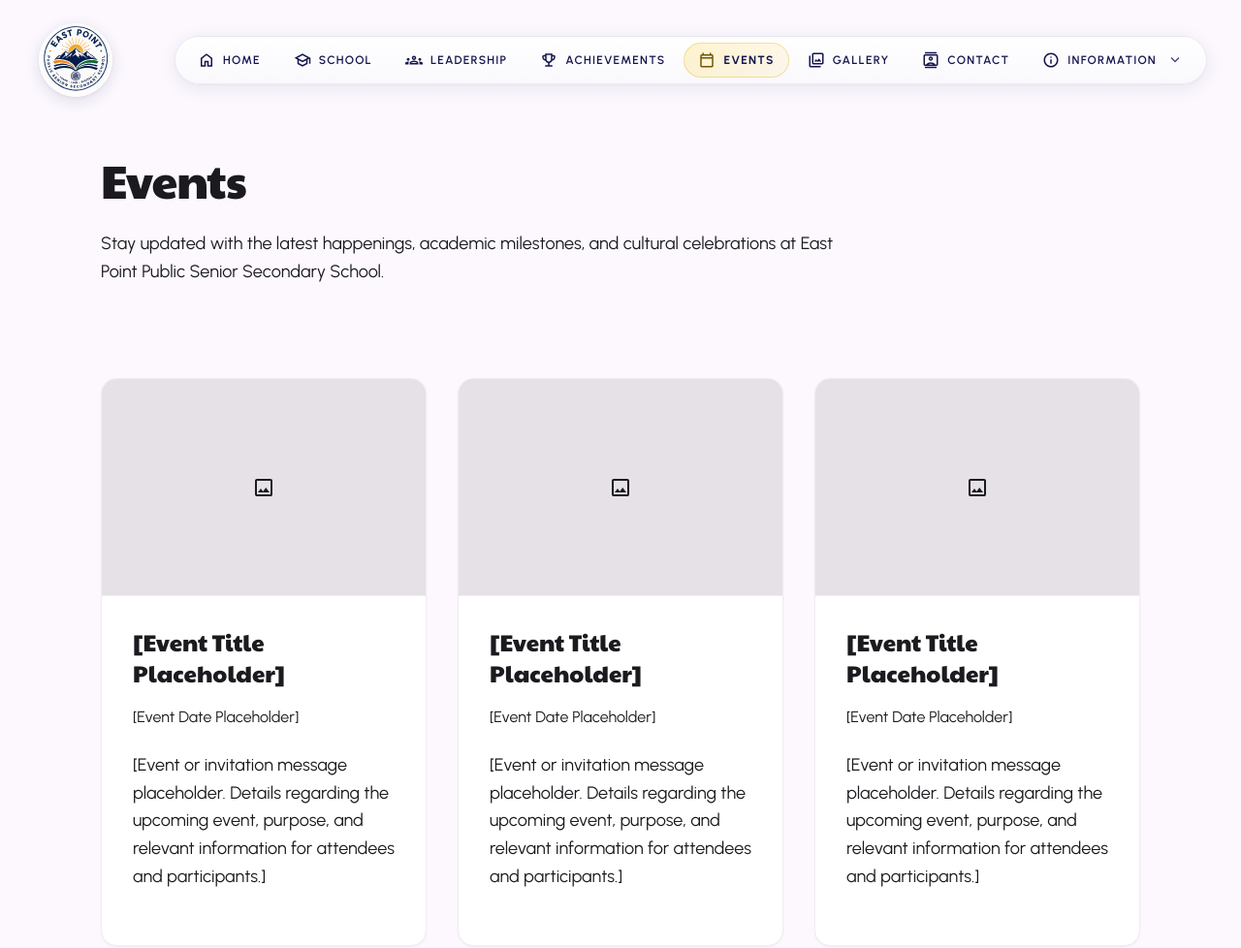
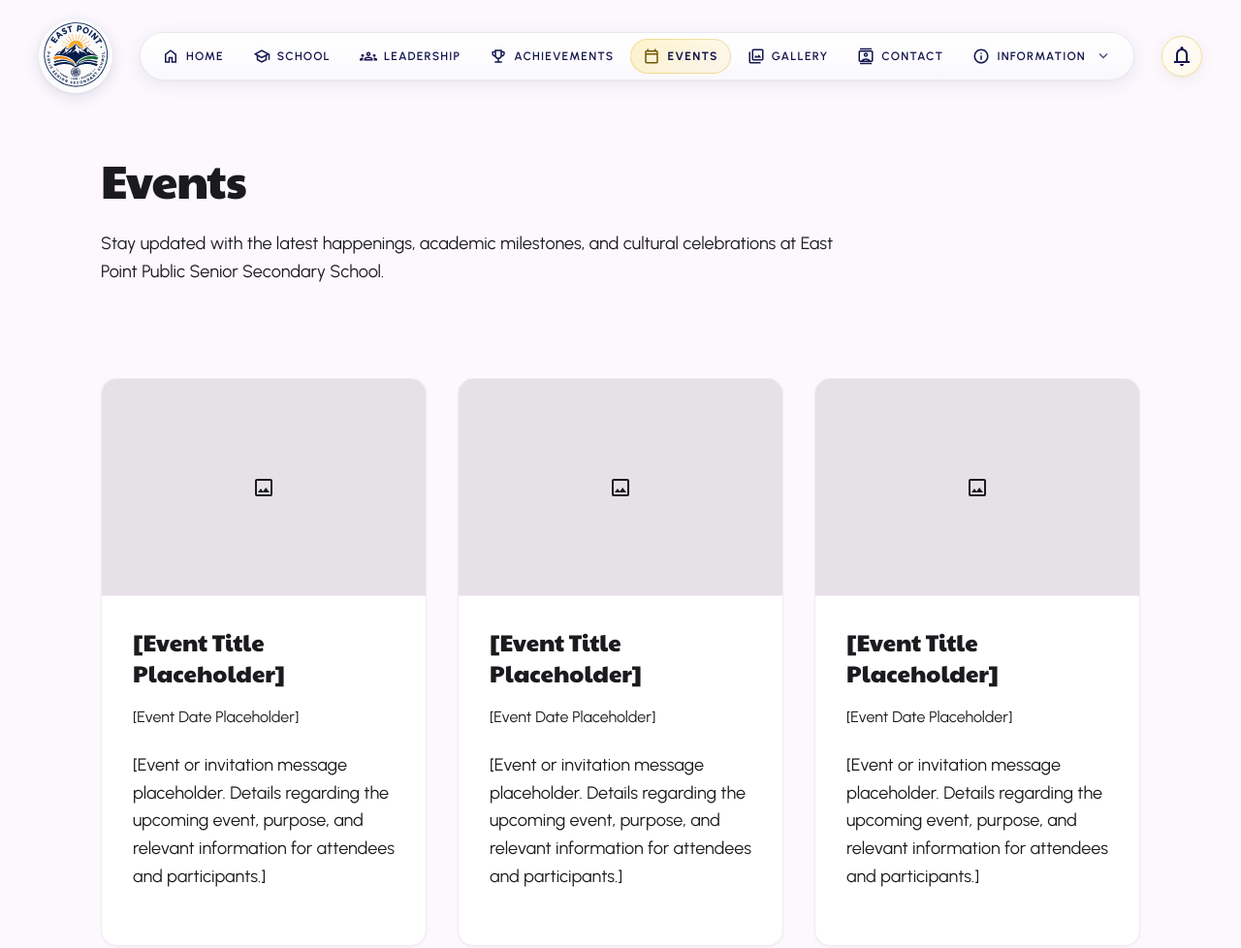
Before and after one commit to KamalAngaria/My-School, a website: page pages/public/events.html in a window 1280 px wide. Shown: the top 978 px of the page at 97% size. Drawn offline with Linux system fonts and the light colour scheme.

Commit message:
fix: desktop header three-region layout — logo, nav, notification no longer overlap

```diff
--- a/styles/components/header.css
+++ b/styles/components/header.css
@@ -3,10 +3,12 @@
 .public-header {
     position: fixed;
     top: 0;
+    left: 0;
+    right: 0;
     width: 100%;
     z-index: 50;
     pointer-events: none;
-    margin-top: 1.5rem;
+    padding-top: 1.25rem;
 }
 
 .public-header__container {
@@ -16,14 +18,30 @@
     display: flex;
     justify-content: space-between;
     align-items: center;
+    width: 100%;
 }
 
 @media (min-width: 1024px) {
     .public-header__container {
+        max-width: none;
+        padding: 0 1.25rem;
+        display: grid;
+        grid-template-columns: auto 1fr auto;
+        align-items: center;
+        column-gap: 1.5rem;
+    }
+}
+
+@media (min-width: 1280px) {
+    .public-header__container {
         padding: 0 var(--spacing-margin-desktop);
-        display: grid;
-        grid-template-columns: 1fr auto 1fr;
-        gap: 4rem;
+        column-gap: 2rem;
+    }
+}
+
+@media (min-width: 1536px) {
+    .public-header__container {
+        column-gap: 2.5rem;
     }
 }
 
@@ -32,15 +50,23 @@
     display: flex;
     align-items: center;
     justify-content: center;
-    width: 4.75rem;
-    height: 4.75rem;
+    width: 4.25rem;
+    height: 4.25rem;
     border-radius: var(--radius-full);
     overflow: hidden;
     background: transparent;
     border: none;
     box-shadow: 0 4px 16px rgba(20, 21, 78, 0.12), 0 1px 4px rgba(20, 21, 78, 0.06);
     padding: 0;
+    flex-shrink: 0;
     transition: transform 0.2s ease, box-shadow 0.2s ease;
+}
+
+@media (min-width: 1280px) {
+    .public-header__logo {
+        width: 4.75rem;
+        height: 4.75rem;
+    }
 }
 
 .public-header__logo:hover {
@@ -59,14 +85,16 @@
 /* Desktop Navigation Pill */
 .public-header__nav-wrapper {
     display: none;
-    flex-direction: column;
+    justify-content: center;
     align-items: center;
     pointer-events: auto;
+    min-width: 0;
 }
 
 @media (min-width: 1024px) {
     .public-header__nav-wrapper {
         display: flex;
+        justify-self: center;
     }
 }
 
@@ -74,30 +102,39 @@
     background: linear-gradient(180deg, #ffffff 0%, #faf8fc 100%);
     border: 1px solid rgba(20, 21, 78, 0.08);
     border-radius: var(--radius-full);
-    padding: 0.375rem 0.5rem;
+    padding: 0.3125rem 0.4375rem;
     box-shadow: 0 4px 20px rgba(20, 21, 78, 0.08), 0 1px 3px rgba(20, 21, 78, 0.04);
-    display: flex;
+    display: inline-flex;
     align-items: center;
-    gap: 0.25rem;
+    gap: 0.1875rem;
+    white-space: nowrap;
+    width: fit-content;
+    max-width: 100%;
+    flex-shrink: 0;
+}
+
+@media (min-width: 1280px) {
+    .public-header__nav {
+        padding: 0.375rem 0.5625rem;
+        gap: 0.25rem;
+    }
 }
 
 .public-header__nav-item {
-    font-family: var(--font-body);
-    font-size: 0.875rem;
-    font-weight: 600;
-    display: flex;
+    display: inline-flex;
     align-items: center;
-    gap: 0.5rem;
-    padding: 0.5rem 0.875rem;
+    gap: 0.375rem;
+    padding: 0.4375rem 0.5625rem;
     border-radius: var(--radius-full);
     border: 1px solid transparent;
     color: var(--color-primary);
     font-family: var(--font-body);
-    font-size: var(--font-size-label-caps);
+    font-size: 0.6875rem;
     font-weight: 600;
     text-transform: uppercase;
-    letter-spacing: var(--letter-spacing-caps);
+    letter-spacing: 0.04em;
     text-decoration: none;
+    white-space: nowrap;
     transition: background-color 0.18s ease, color 0.18s ease, border-color 0.18s ease, transform 0.18s cubic-bezier(0.16, 1, 0.3, 1);
     -webkit-tap-highlight-color: transparent;
     touch-action: manipulation;
@@ -105,10 +142,25 @@
     -webkit-user-select: none;
 }
 
+@media (min-width: 1280px) {
+    .public-header__nav-item {
+        gap: 0.4375rem;
+        padding: 0.5rem 0.75rem;
+        font-size: var(--font-size-label-caps);
+        letter-spacing: var(--letter-spacing-caps);
+    }
+}
+
 .public-header__nav-item .icon--nav {
-    font-size: 1rem;
+    font-size: 0.875rem;
     color: var(--color-primary);
     transition: transform 0.18s ease;
+}
+
+@media (min-width: 1280px) {
+    .public-header__nav-item .icon--nav {
+        font-size: 1rem;
+    }
 }
 
 .public-header__nav-item:hover {
@@ -239,8 +291,9 @@
 .public-header__actions {
     display: flex;
     align-items: center;
-    gap: 1rem;
+    gap: 0.625rem;
     pointer-events: auto;
+    flex-shrink: 0;
     justify-self: end;
 }
 
@@ -248,11 +301,15 @@
     background: linear-gradient(135deg, #fffdf8 0%, #fff9eb 100%);
     border: 1px solid rgba(212, 168, 0, 0.35);
     border-radius: var(--radius-full);
-    padding: 0.625rem 1.25rem;
+    width: 2.625rem;
+    height: 2.625rem;
+    min-width: 42px;
+    min-height: 42px;
+    padding: 0;
     box-shadow: 0 4px 16px rgba(116, 91, 0, 0.08), 0 1px 3px rgba(20, 21, 78, 0.04);
     display: flex;
     align-items: center;
-    gap: 0.5rem;
+    justify-content: center;
     color: var(--color-primary);
     cursor: pointer;
     text-decoration: none;
@@ -261,6 +318,16 @@
     touch-action: manipulation;
     user-select: none;
     -webkit-user-select: none;
+    flex-shrink: 0;
+}
+
+@media (min-width: 1536px) {
+    .notification-btn {
+        width: auto;
+        height: auto;
+        padding: 0.5625rem 1.125rem;
+        gap: 0.4375rem;
+    }
 }
 
 .notification-btn:hover {
@@ -296,12 +363,12 @@
     display: none;
     font-family: var(--font-body);
     font-weight: 700;
-    font-size: 0.8125rem;
+    font-size: 0.75rem;
     letter-spacing: 0.05em;
     text-transform: uppercase;
 }
 
-@media (min-width: 768px) {
+@media (min-width: 1536px) {
     .notification-btn__text {
         display: inline;
     }
@@ -311,10 +378,10 @@
     background: linear-gradient(135deg, #ffffff 0%, #faf8fc 100%);
     border: 1px solid rgba(20, 21, 78, 0.08);
     border-radius: var(--radius-full);
-    width: 2.75rem;
-    height: 2.75rem;
-    min-width: 44px;
-    min-height: 44px;
+    width: 2.625rem;
+    height: 2.625rem;
+    min-width: 42px;
+    min-height: 42px;
     padding: 0;
     display: flex;
     align-items: center;
@@ -349,7 +416,7 @@
 
 @media (min-width: 1024px) {
     .mobile-menu-btn {
-        display: none;
+        display: none !important;
     }
 }
 
```
